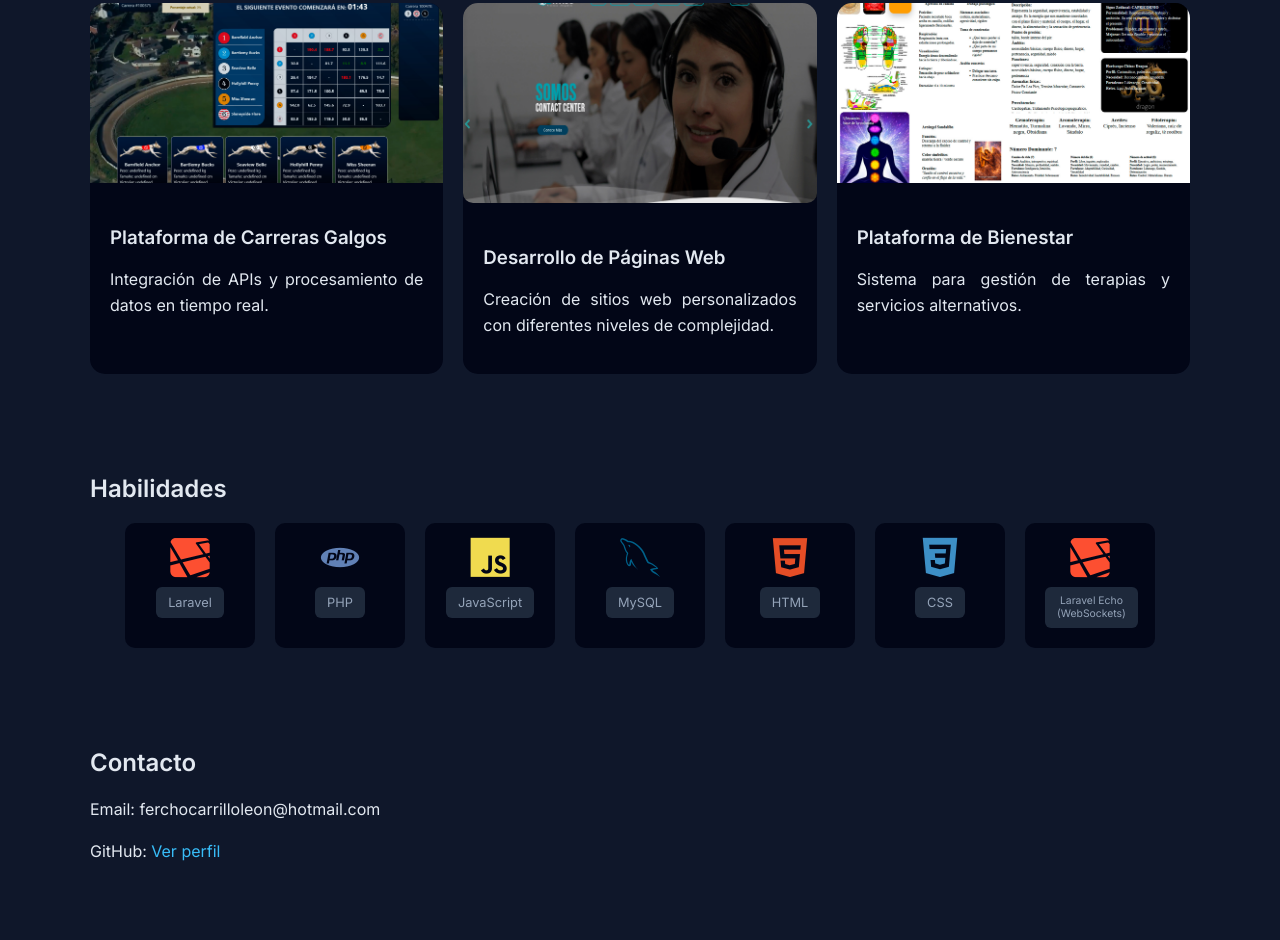
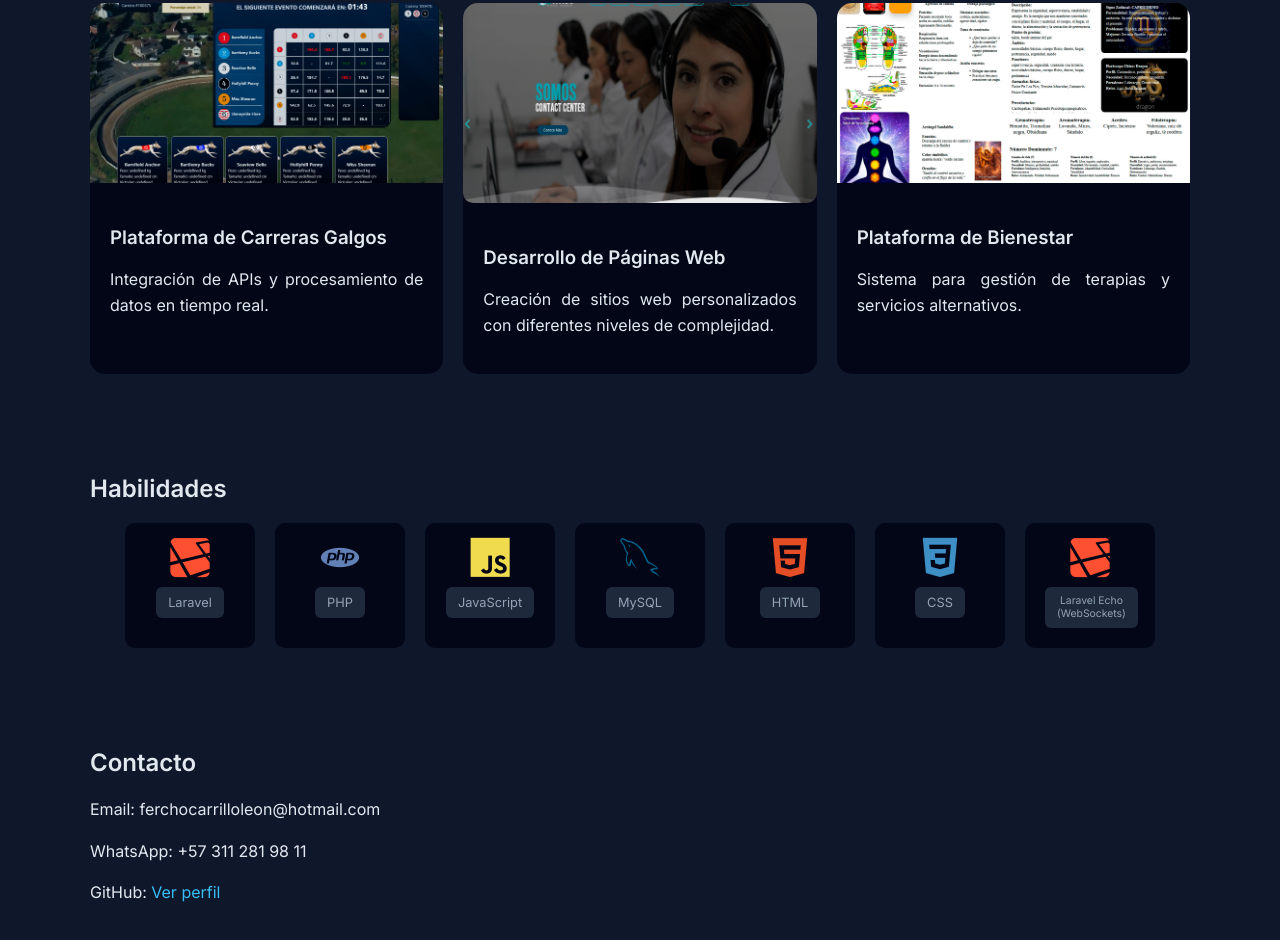
Before and after one commit to ferchocarrillo/portafolio, a plain HTML site: page index.html in a window 1280 px wide. Shown: the part 1235-2175 px from the top of the page. Drawn offline with nearby package versions, Linux system fonts and the light colour scheme.

Commit message:
cambiar a index.html

```diff
--- a/index.html
+++ b/index.html
@@ -263,6 +263,7 @@ section p {
         <section>
             <h2>Contacto</h2>
             <p>Email: ferchocarrilloleon@hotmail.com</p>
+            <p>WhatsApp:  +57 311 281 98 11</p>
             <p>GitHub: <a href="#">Ver perfil</a></p>
         </section>
 <script>
```
